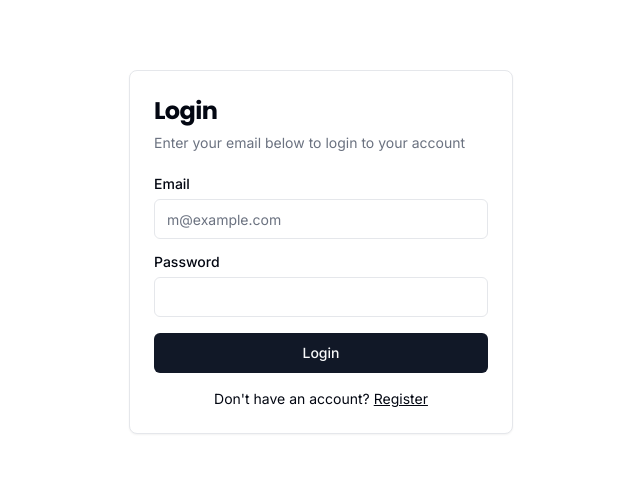
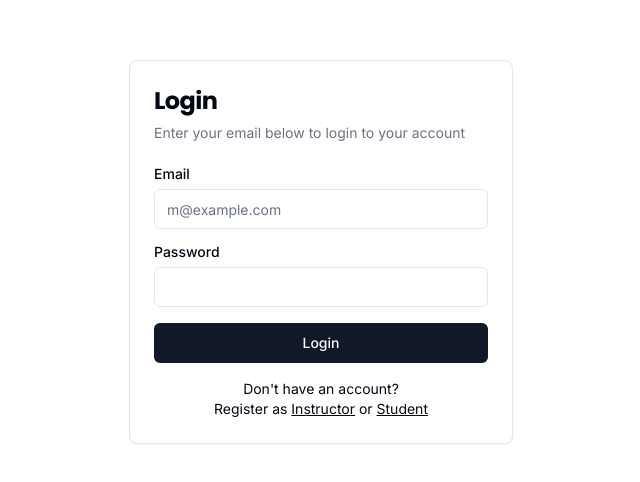
Before and after one commit to Asif-102/brain-bridge, a Next.js app: page /login in a window 1280 px wide. Shown: the part 148-630 px from the top of the page, without its empty margins (319-959 px from the left). Built offline with nearby package versions, Linux system fonts and the light colour scheme.

Commit message:
change register navigation

```diff
--- a/app/login/_components/login-form.jsx
+++ b/app/login/_components/login-form.jsx
@@ -32,7 +32,6 @@ export function LoginForm() {
     try {
       const formData = new FormData(event.currentTarget);
       const response = await credentialLogin(formData);
-      console.log("🚀 ~ onSubmit ~ response:", response);
 
       if (!!response.error) {
         console.error(response.error);
@@ -87,9 +86,16 @@ export function LoginForm() {
         </form>
         <div className="mt-4 text-center text-sm">
           Don&apos;t have an account?{" "}
-          <Link href="register" className="underline">
-            Register
-          </Link>
+          <p>
+            Register as{" "}
+            <Link href="/register/instructor" className="underline">
+              Instructor
+            </Link>{" "}
+            or{" "}
+            <Link href="/register/student" className="underline">
+              Student
+            </Link>
+          </p>
         </div>
       </CardContent>
     </Card>
```
